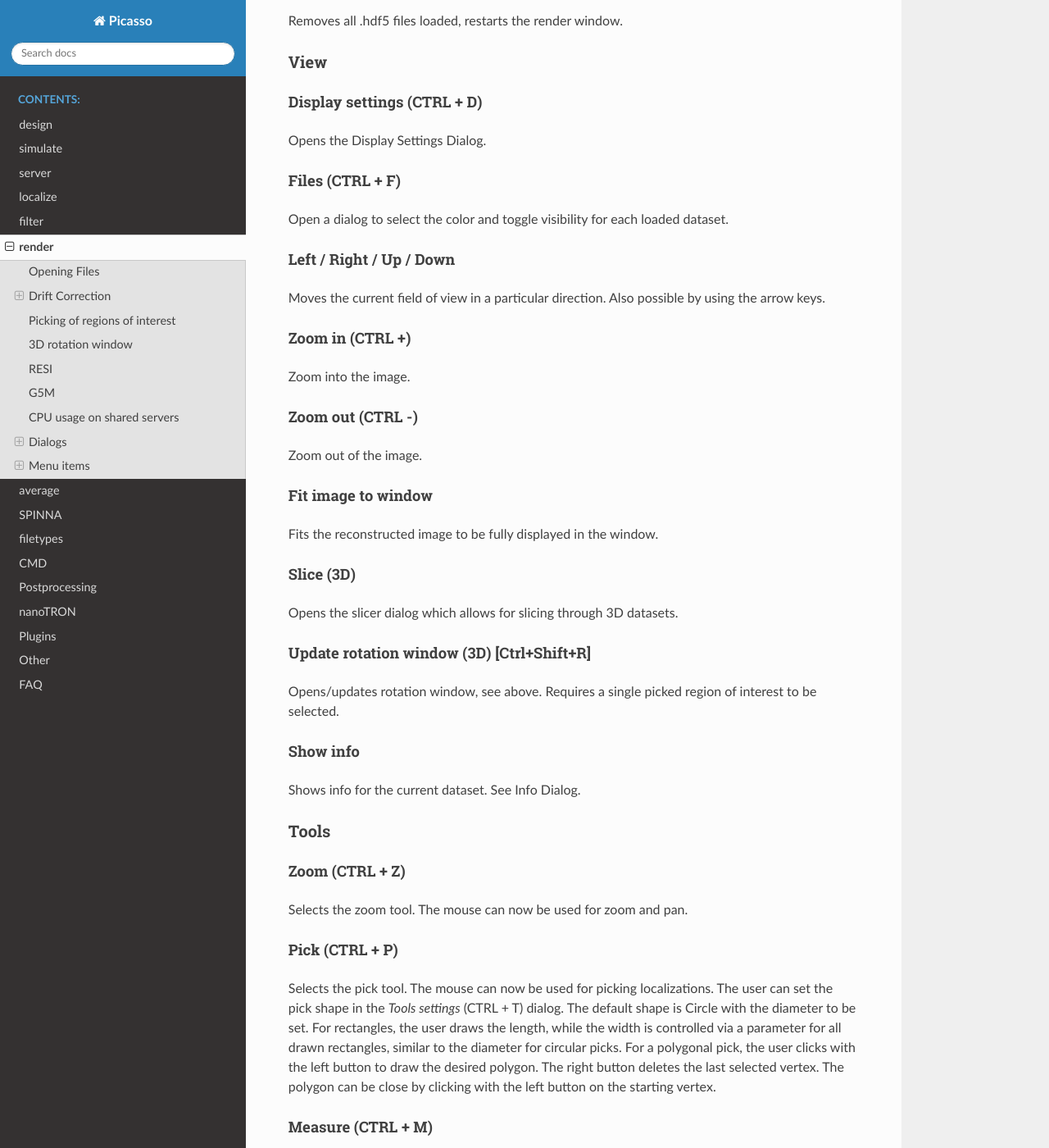
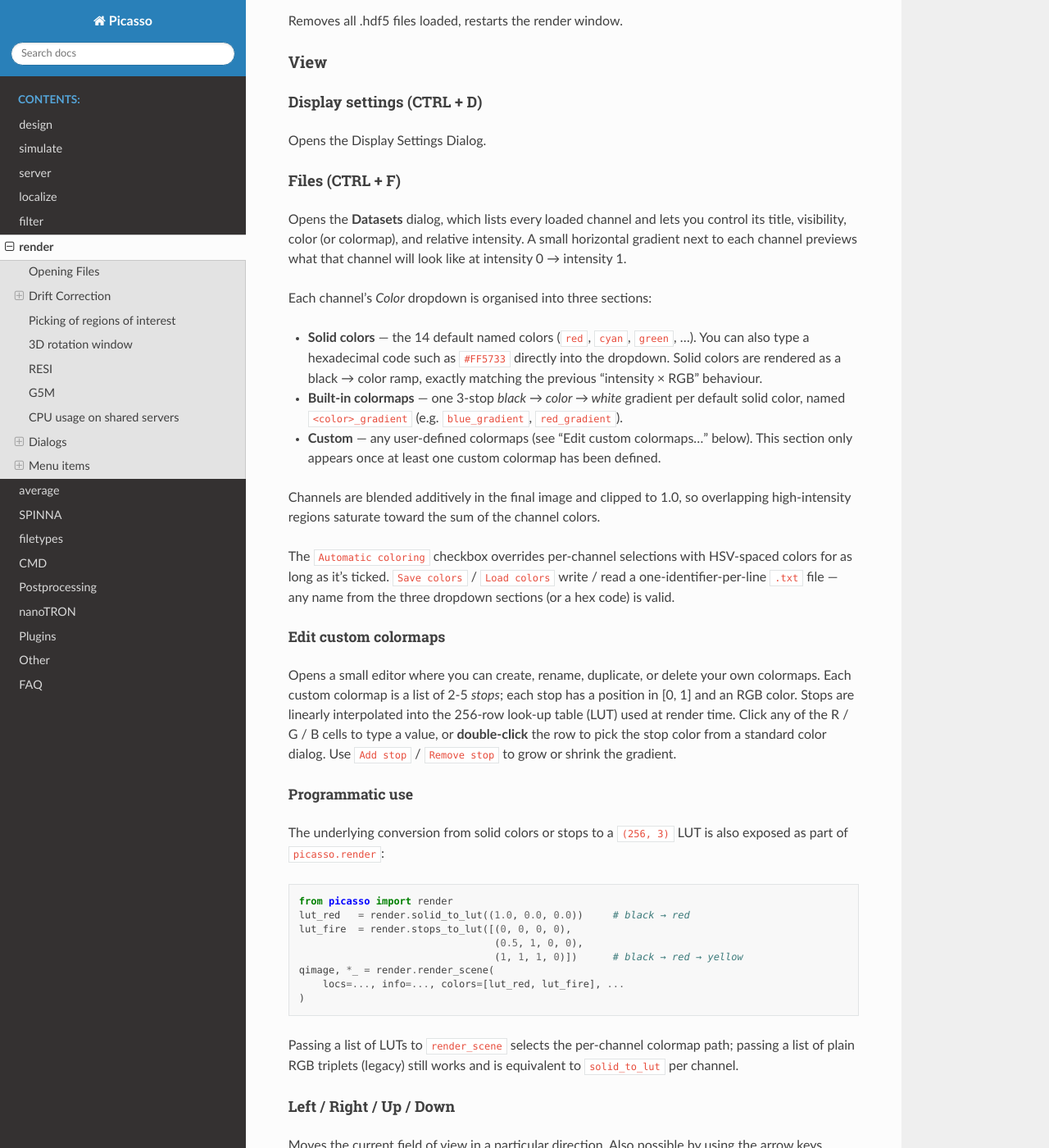
Before and after one commit to jungmannlab/picasso, a Sphinx documentation site: the page built from docs/render.rst, in a window 1280 px wide and 1400 px high, scrolled down 11474 px. Shown: the whole window at 82% size. Built offline with Sphinx 7.4.7 and the Read the Docs theme 3.1.0, drawn with Linux system fonts in a browser that asks for light colours.

Commit message:
add documentation of the colormaps in multichannel and the files dialog

```diff
--- a/docs/render.rst
+++ b/docs/render.rst
@@ -299,7 +299,59 @@ Opens the Display Settings Dialog.
 
 Files (CTRL + F)
 ^^^^^^^^^^^^^^^^
-Open a dialog to select the color and toggle visibility for each loaded dataset.
+Opens the **Datasets** dialog, which lists every loaded channel and lets you
+control its title, visibility, color (or colormap), and relative intensity.
+A small horizontal gradient next to each channel previews what that channel
+will look like at intensity 0 → intensity 1.
+
+Each channel's *Color* dropdown is organised into three sections:
+
+* **Solid colors** — the 14 default named colors (``red``, ``cyan``,
+  ``green``, …). You can also type a hexadecimal code such as ``#FF5733``
+  directly into the dropdown. Solid colors are rendered as a black →
+  color ramp, exactly matching the previous "intensity × RGB" behaviour.
+* **Built-in colormaps** — one 3-stop *black → color → white* gradient
+  per default solid color, named ``<color>_gradient`` (e.g.
+  ``blue_gradient``, ``red_gradient``).
+* **Custom** — any user-defined colormaps (see "Edit custom colormaps…"
+  below). This section only appears once at least one custom colormap
+  has been defined.
+
+Channels are blended additively in the final image and clipped to 1.0,
+so overlapping high-intensity regions saturate toward the sum of the
+channel colors.
+
+The ``Automatic coloring`` checkbox overrides per-channel selections with
+HSV-spaced colors for as long as it's ticked. ``Save colors`` /
+``Load colors`` write / read a one-identifier-per-line ``.txt`` file —
+any name from the three dropdown sections (or a hex code) is valid.
+
+Edit custom colormaps
++++++++++++++++++++++
+Opens a small editor where you can create, rename, duplicate, or delete
+your own colormaps. Each custom colormap is a list of 2-5 *stops*; each
+stop has a position in [0, 1] and an RGB color. Stops are linearly
+interpolated into the 256-row look-up table (LUT) used at render time. Click any of the R / G / B cells to type a value, or **double-click** the row to pick the
+stop color from a standard color dialog. Use ``Add stop`` /
+``Remove stop`` to grow or shrink the gradient.
+
+Programmatic use
+++++++++++++++++
+The underlying conversion from solid colors or stops to a ``(256, 3)``
+LUT is also exposed as part of ``picasso.render``::
+
+    from picasso import render
+    lut_red   = render.solid_to_lut((1.0, 0.0, 0.0))     # black → red
+    lut_fire  = render.stops_to_lut([(0, 0, 0, 0),
+                                     (0.5, 1, 0, 0),
+                                     (1, 1, 1, 0)])      # black → red → yellow
+    qimage, *_ = render.render_scene(
+        locs=..., info=..., colors=[lut_red, lut_fire], ...
+    )
+
+Passing a list of LUTs to ``render_scene`` selects the per-channel
+colormap path; passing a list of plain RGB triplets (legacy) still works
+and is equivalent to ``solid_to_lut`` per channel.
 
 Left / Right / Up / Down
 ^^^^^^^^^^^^^^^^^^^^^^^^
```
Also changed, not shown: 1 other file.
